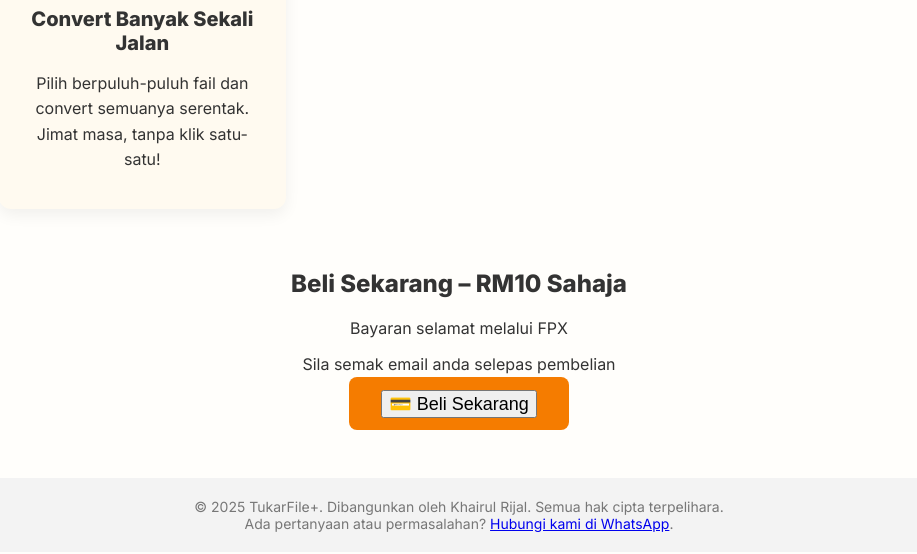
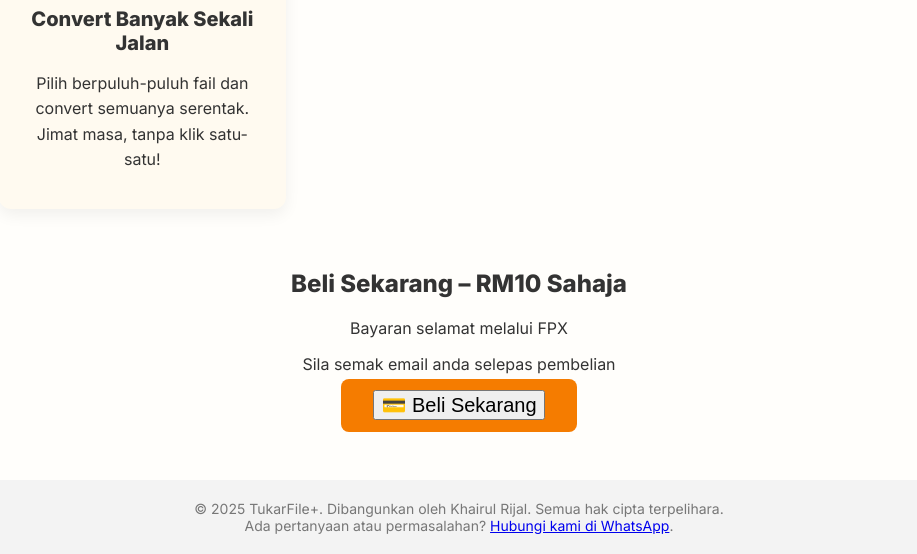
Before and after one commit to k3y030/TukarFile-, a plain HTML site: page index.html in a window 1280 px wide. Shown: the part 2514-3068 px from the top of the page, without its empty margins (181-1098 px from the left). Drawn offline with Linux system fonts and the light colour scheme.

Commit message:
index.html

```diff
--- a/index.html
+++ b/index.html
@@ -184,7 +184,7 @@
   <p>Sila semak email anda selepas pembelian</p>
 
   <a href="https://toyyibpay.com/TukarFile" target="_blank">
-    <button style="font-size: 18px;">💳 Beli Sekarang</button>
+    <button style="font-size: 20px;">💳 Beli Sekarang</button>
   </a>
 </div>
 
```
